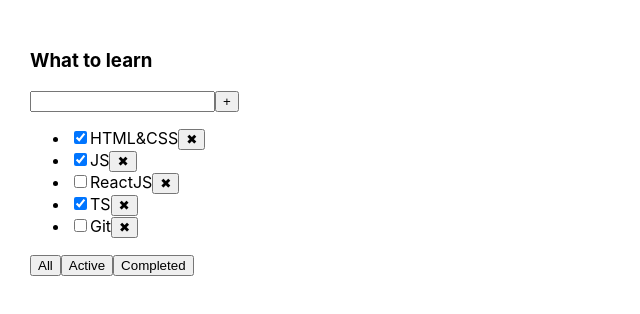
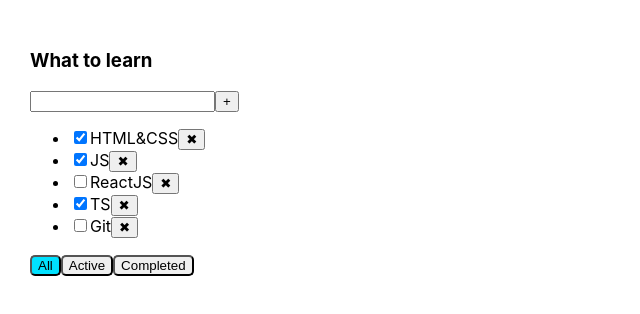
Before and after one commit to AleksanderZabrodski09/MY-TODO-LIST, a React (Create React App) app: page / in a window 1280 px wide. Shown: the top 314 px of the page, without its empty margins (0-640 px from the left). Built offline with nearby package versions, Linux system fonts and the light colour scheme.

Commit message:
create: add style for filter buttons (4)

```diff
--- a/src/App.css
+++ b/src/App.css
@@ -15,3 +15,15 @@
 .errorMessage{
   color:red
 }
+
+.activeFilter{
+  background-color: #00e1ff;
+  border-radius: 5px;
+}
+.buttonFilter{
+  border-radius: 5px;
+}
+.buttonFilter:hover{
+  background-color: rgba(116, 236, 208, 0.54);
+  box-shadow: 4px -3px 14px aquamarine;
+}
--- a/src/App.tsx
+++ b/src/App.tsx
@@ -52,7 +52,9 @@
         task={filterForTodolist}
         removeTask={removeTask}
         filterChange={filterChange}
+        filter={filter}
         changeTaskStatus={changeTaskStatus}
+
       />
 
     </div>
--- a/src/TodoList.tsx
+++ b/src/TodoList.tsx
@@ -1,12 +1,13 @@
 import React, {ChangeEvent, KeyboardEvent, useState} from 'react';
 import {FilterValueType} from './App';
-import {CheckBox} from './CheckBox';
+import {CheckBox} from './components/CheckBox';
 
 type TodoListType = {
   title: string
   task: TaskType[]
   removeTask: (taskId: string) => void
   filterChange: (value: FilterValueType) => void
+  filter: FilterValueType
   addTask: (title: string) => void
   changeTaskStatus: (taskId: string, value: boolean) => void
 }
@@ -87,11 +88,11 @@
 
       </ul>
       <div>
-        <button onClick={onAllClickHandler}>All
+        <button onClick={onAllClickHandler} className={props.filter==='all'? 'activeFilter' : 'buttonFilter'}>All
         </button>
-        <button onClick={onActiveClickHandler}>Active
+        <button onClick={onActiveClickHandler} className={props.filter==='active'? 'activeFilter' : 'buttonFilter'}>Active
         </button>
-        <button onClick={onCompletedClickHandler}>Completed
+        <button onClick={onCompletedClickHandler} className={props.filter==='completed'? 'activeFilter' : 'buttonFilter'}>Completed
         </button>
       </div>
     </div>
--- a/src/index.css
+++ b/src/index.css
@@ -11,3 +11,7 @@
   font-family: source-code-pro, Menlo, Monaco, Consolas, 'Courier New',
     monospace;
 }
+
+button, i{
+  cursor: pointer;
+}
```
Also changed, not shown: src/components/CheckBox.tsx (renamed from src/CheckBox.tsx).
